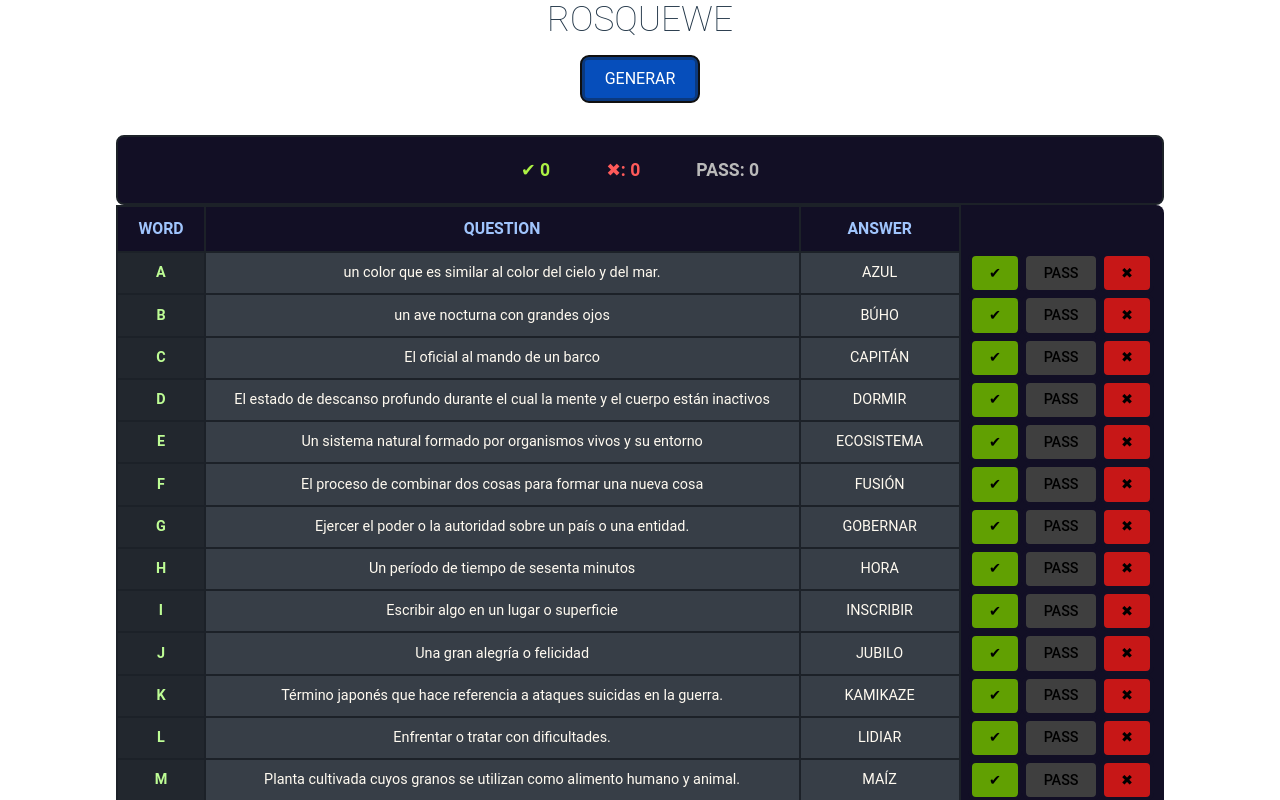
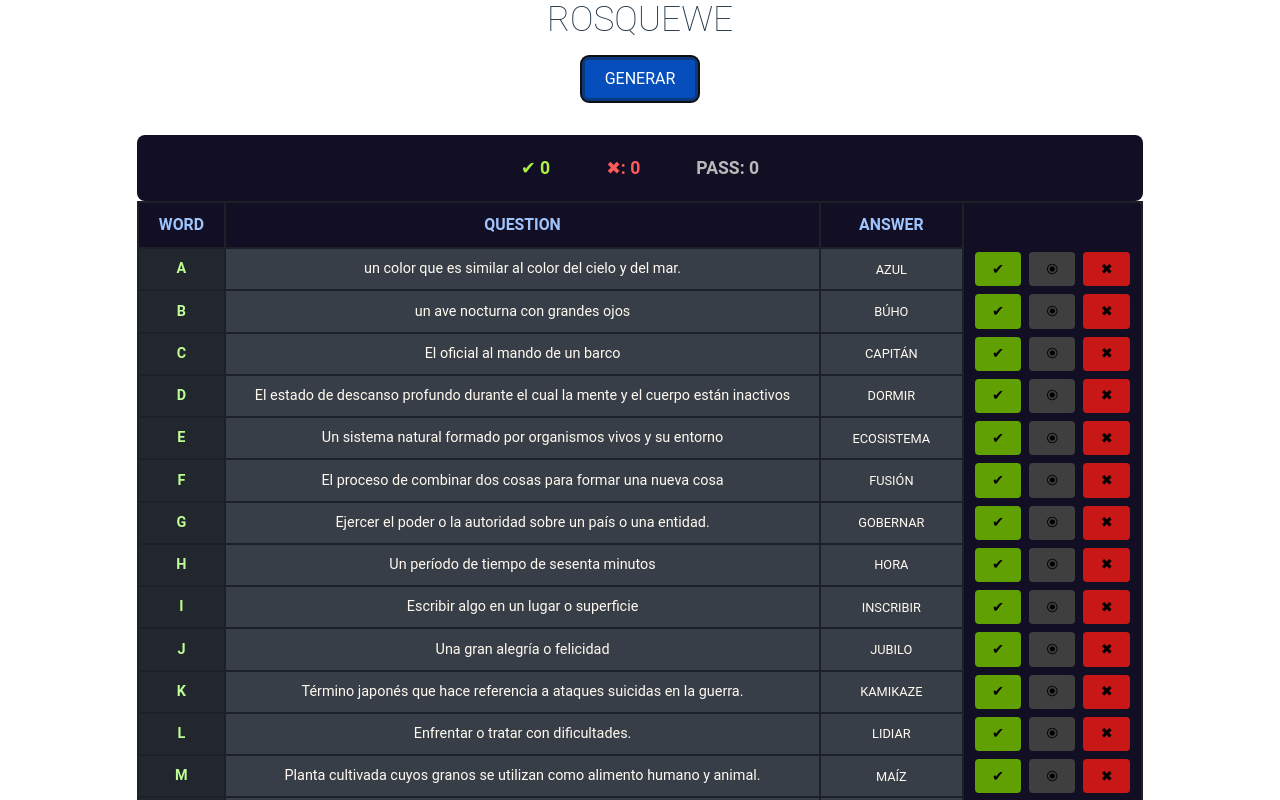
Before and after one commit to pa-ku/Rosco, a React (Vite) app: page / in a window 1280 px wide. Both pictures are taken after a click on the button "GENERAR". Shown: the top 800 px of the page. Built offline with nearby package versions, Linux system fonts and the light colour scheme.

Commit message:
update ui

```diff
--- a/src/components/Row.jsx
+++ b/src/components/Row.jsx
@@ -2,7 +2,6 @@ import React from "react";
 import styled from "styled-components";
 import { useState, useContext } from "react";
 import { StatusContext } from "../context/StatusContext";
-
 
 const Letter = styled.td`
   border: 2px solid #1c2128;
@@ -14,11 +13,10 @@ const Letter = styled.td`
   color: #befd95;
   background-color: #22272e;
 
-  @media(max-width:700px){
+  @media (max-width: 700px) {
     padding-inline: 20px;
   }
 `;
-
 
 const Ask = styled.td`
   border: 2px solid #1c2128;
@@ -28,7 +26,7 @@ const Ask = styled.td`
   background-color: #373e47;
   color: floralwhite;
   background-color: ${(props) => props.backg};
-  @media(max-width:700px){
+  @media (max-width: 700px) {
     padding: 5px;
   }
 `;
@@ -42,8 +40,8 @@ const Answer = styled.td`
   color: floralwhite;
   background-color: #373e47;
   background-color: ${(props) => props.backg};
-
-  @media(max-width:700px){
+  font-size: clamp(0.8em,1vw,1em);
+  @media (max-width: 700px) {
     padding: 5px;
   }
 `;
@@ -52,21 +50,21 @@ const CtnButton = styled.div`
   display: flex;
   margin-inline: 0.5em;
 
-  & *{
+  & * {
     border: 4px solid #120f25;
-
   }
- @media(max-width:700px){
+  @media (max-width: 700px) {
     margin-inline: 5px;
     padding: 0px;
     flex-direction: column;
     font-size: 0.8em;
     gap: 5px;
     padding-block: 2em;
-  & *{
+    & * {
       border: 0px;
       padding: 10px 15px;
-}}
+    }
+  }
 `;
 
 const RightBtn = styled.button`
@@ -74,8 +72,7 @@ const RightBtn = styled.button`
   &:hover {
     background-color: ${(props) => (props.backgcheck ? "#555" : "#acf144")};
   }
-  @media(max-width:700px){
-
+  @media (max-width: 700px) {
   }
 `;
 const PassBtn = styled.button`
@@ -83,7 +80,6 @@ const PassBtn = styled.button`
   &:hover {
     background-color: ${(props) => (props.backgcheck ? "#555" : "#6b6b6b")};
   }
-
 `;
 const WrongBtn = styled.button`
   background-color: ${(props) => (props.backgcheck ? "#555" : "#c71717")};
@@ -93,10 +89,9 @@ const WrongBtn = styled.button`
   }
 `;
 
-
 const Tr = styled.tr`
   width: 100%;
-`
+`;
 
 export default function Row({ letter, ask, answer }) {
   const [color, setColor] = useState();
@@ -147,7 +142,7 @@ export default function Row({ letter, ask, answer }) {
             ✔
           </RightBtn>
           <PassBtn disabled={disable} backgcheck={disable} onClick={pass}>
-            PASS
+            ⦿
           </PassBtn>
           <WrongBtn disabled={disable} backgcheck={disable} onClick={wrong}>
             ✖
--- a/src/components/Table.jsx
+++ b/src/components/Table.jsx
@@ -103,7 +103,7 @@ const Tabl = styled.table`
   background-color: #120f25;
   font-size: 0.9em;
   border-radius: 8px;
-
+  border: 2px solid #1c2128;
 `;
 
 const CtnInfo = styled.div`
@@ -115,7 +115,7 @@ const CtnInfo = styled.div`
   top: 0px;
   background-color: #120f25;
     border-radius: 8px;
-    border: 2px solid #1c2128;
+
   width: 100%;
   text-align: center;
   color: #a0c5fd;
```
Lines whose indentation alone changed are shown as unchanged.
